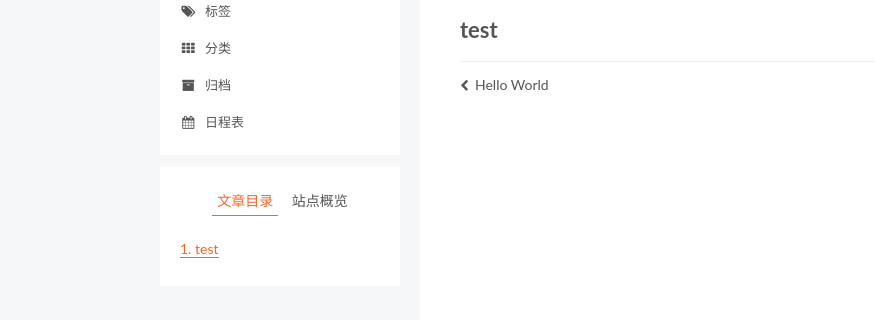
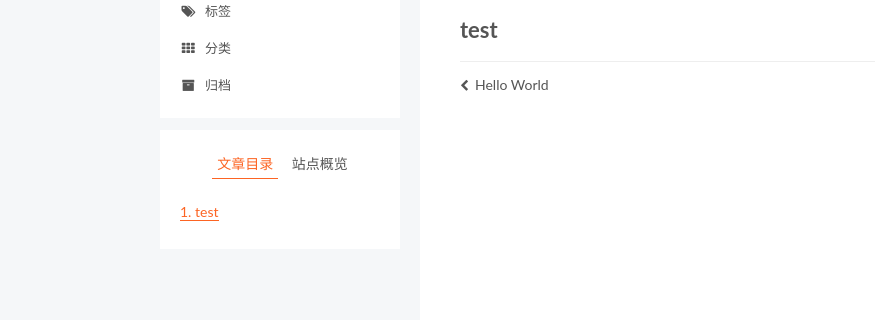
Before and after one commit to Carl-HH/carl-hh.github.io, a plain HTML site: page 2018/09/23/hello-World-0/index.html in a window 1280 px wide. Shown: the part 190-510 px from the top of the page, 0-875 px from the left. Drawn offline with Linux system fonts and the light colour scheme; files that its build step writes are made by us from their sources; files whose address does not match are found by name.

Commit message:
Site updated: 2018-09-24 11:09:15

```diff
--- a/2018/09/23/hello-World-0/index.html
+++ b/2018/09/23/hello-World-0/index.html
@@ -228,16 +228,6 @@
               <i class="menu-item-icon fa fa-fw fa-archive"></i> <br />
 
             归档
-          </a>
-        </li>
-
-
-        <li class="menu-item menu-item-schedule">
-          <a href="/Blog/schedule/" rel="section">
-
-              <i class="menu-item-icon fa fa-fw fa-calendar"></i> <br />
-
-            日程表
           </a>
         </li>
 
```
Also changed, not shown: 2018/09/23/hello-world/index.html (+0 -10 lines), about/index.html (+0 -10 lines), archives/2018/09/index.html (+0 -10 lines), archives/2018/index.html (+0 -10 lines), archives/index.html (+0 -10 lines), categories/index.html (+0 -10 lines), index.html (+0 -10 lines), tags/index.html (+0 -10 lines).
